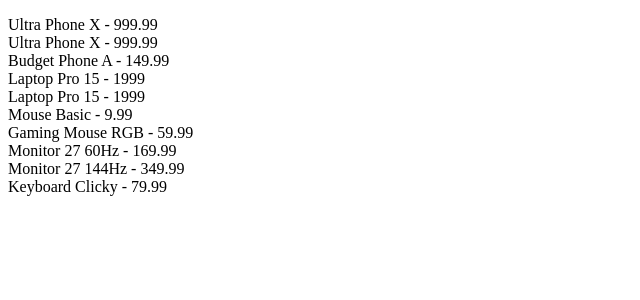
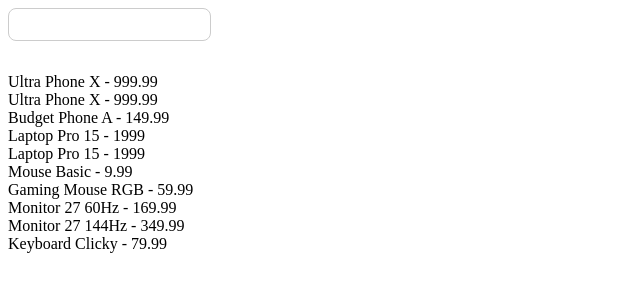
Before and after one commit to qetiproject/productsApp, an Angular app: page /products in a window 1280 px wide. Shown: the top 300 px of the page, without its empty margins (0-640 px from the left). Built offline with nearby package versions, Linux system fonts and the light colour scheme.

Commit message:
filtered products

```diff
--- /dev/null
+++ b/src/app/components/input-search/input-search.ts
@@ -0,0 +1,37 @@
+import { Component, EventEmitter, Output } from '@angular/core';
+import { takeUntilDestroyed } from '@angular/core/rxjs-interop';
+import { FormControl, ReactiveFormsModule } from '@angular/forms';
+import { debounceTime, distinctUntilChanged, map } from 'rxjs';
+
+@Component({
+  selector: 'app-input-search',
+  standalone: true,
+  imports: [ReactiveFormsModule],
+  template: `<input type="text" [formControl] ="searchControl"/>`,
+  styles: `
+    input {
+    padding: .5rem .75rem;
+    border: 1px solid #ccc;
+    border-radius: 8px;
+    outline: none;
+    transition: border-color .2s;
+    margin-bottom: 1rem;
+
+    &:focus {
+        border-color: $primary;
+    }
+}`
+})
+export class InputSearch{
+  searchControl = new FormControl<string>('', { nonNullable: true});
+  @Output() search = new EventEmitter<string>();
+
+  constructor() {
+    this.searchControl.valueChanges.pipe(
+      debounceTime(300),
+      map(value => value.trim().toLowerCase()),
+      distinctUntilChanged(),
+      takeUntilDestroyed()
+    ).subscribe(this.search.emit.bind(this.search))
+  }
+}
--- /dev/null
+++ b/src/app/components/pipes/filter.pipe.ts
@@ -0,0 +1,20 @@
+import { Pipe, PipeTransform } from '@angular/core';
+
+@Pipe({
+  name: 'filter',
+})
+export class FilterPipe implements PipeTransform {
+  transform<T>(
+    items: T[] | null,
+    searchValue: string,
+    keySelector: (item: T) => string[])
+  : T[] | null {
+    if(!items || !searchValue) return items;
+     return items.filter(item =>
+      keySelector(item)?.some(field =>
+        field.toLowerCase().includes(searchValue.toLowerCase())
+      )
+    );
+
+  }
+}
--- a/src/app/products-module/pages/product-list/product-list.component.html
+++ b/src/app/products-module/pages/product-list/product-list.component.html
@@ -8,9 +8,10 @@
   </li>
 </ul> -->
 
+<app-input-search (search)="onSearchEvent($event)"></app-input-search>
 @let products = products$ | async;
   <ul>
-    @for ( product of products; track product.id) {
+    @for ( product of products | filter: searchTerm: getProductKeys;; track product.id) {
       <app-product-item [product]="product"></app-product-item>
     }
 </ul>
--- a/src/app/products-module/pages/product-list/product-list.component.ts
+++ b/src/app/products-module/pages/product-list/product-list.component.ts
@@ -1,7 +1,10 @@
 import { AsyncPipe } from '@angular/common';
 import { ChangeDetectionStrategy, Component, inject, OnInit } from '@angular/core';
 import { FormsModule } from '@angular/forms';
+import { InputSearch } from "../../../components/input-search/input-search";
+import { FilterPipe } from "../../../components/pipes/filter.pipe";
 import { ProductItemComponent } from '../../components/product-item/product-item.component';
+import { Product } from '../../models/Product';
 import { ProductService } from '../../services/product.service';
 
 @Component({
@@ -12,8 +15,10 @@ import { ProductService } from '../../services/product.service';
   imports: [
     FormsModule,
     AsyncPipe,
-    ProductItemComponent
-  ],
+    ProductItemComponent,
+    InputSearch,
+    FilterPipe
+],
   changeDetection: ChangeDetectionStrategy.Default
 })
 export class ProductListComponent implements OnInit{
@@ -56,7 +61,15 @@ export class ProductListComponent implements OnInit{
   products$ = this.#productService.products$;
   searchTerm: string = '';
 
+  getProductKeys(product: Product): string[] {
+    return [product.name.toLowerCase(), product.category.toLowerCase()]
+  }
+
   ngOnInit(): void {
     this.#productService.getProducts();
   }
+
+  onSearchEvent(value: string) {
+    this.searchTerm = value;
+  }
 }
```
Also changed, not shown: src/app/products-module/models/Product.ts (+12 -3 lines).
